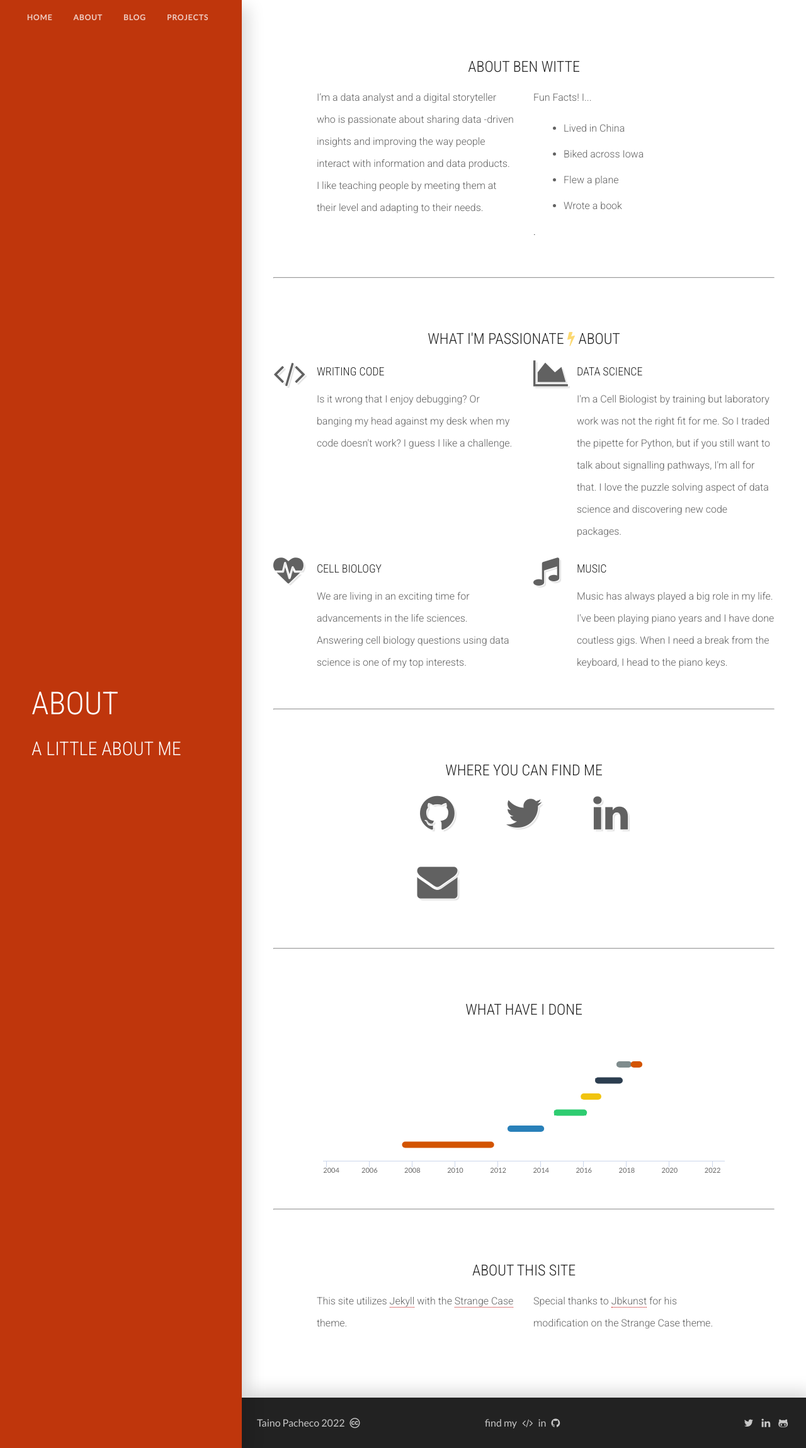
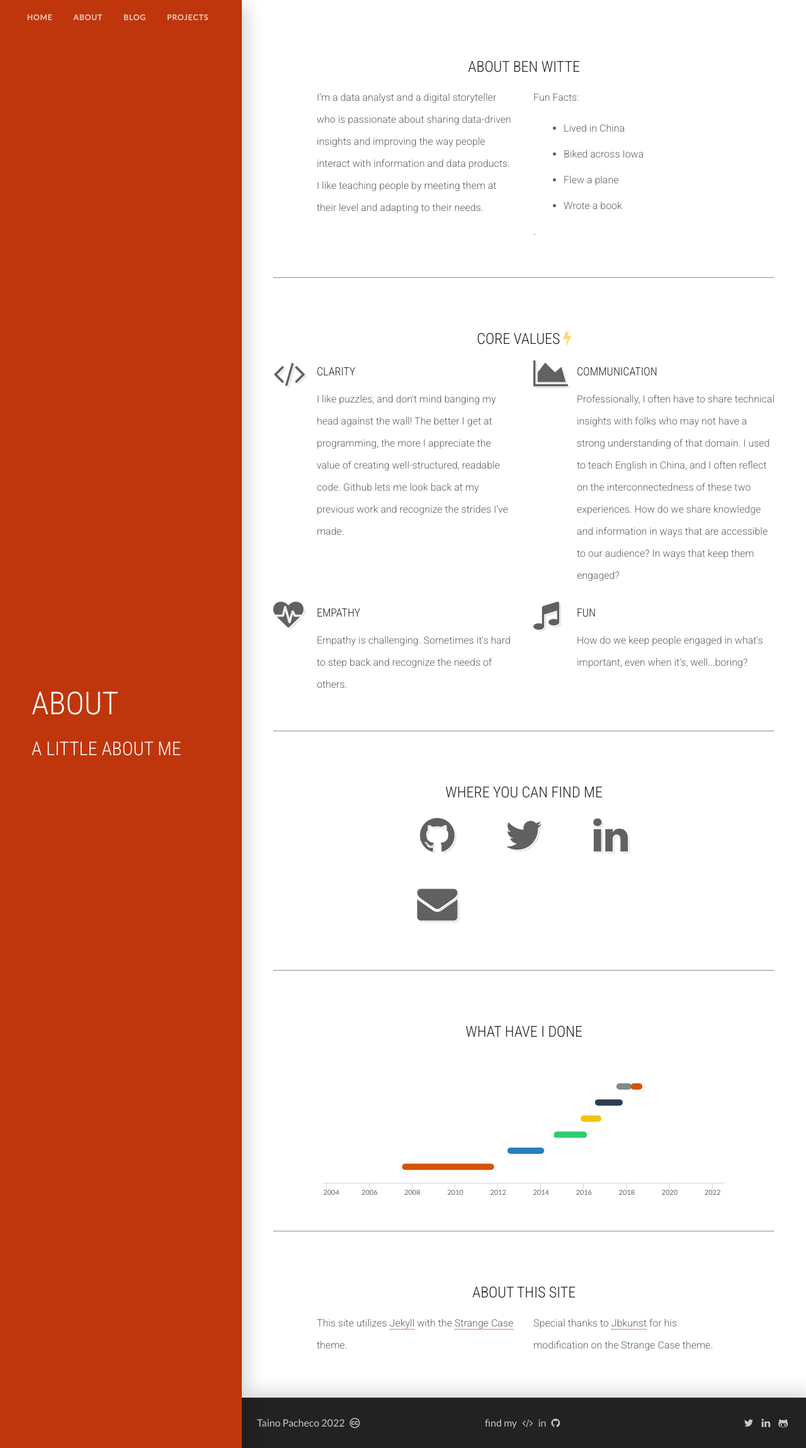
Before and after one commit to benwitte/benwitte.github.io, a Jekyll site: the page built from _pages/about.html, in a window 1280 px wide. Shown: the whole page at 63% size. Built offline with Jekyll 4.4.1, drawn with Linux system fonts in a browser that asks for light colours; nearby versions of some CDN libraries.

Commit message:
updating core values

```diff
--- a/_pages/about.html
+++ b/_pages/about.html
@@ -15,13 +15,14 @@ favicon: favicon-Code.ico
         <h2>About Ben Witte</h2>
       </div>
       <div class="col-md-5 col-sm-12 col-md-offset-1">
-        <p>I’m a data analyst and a digital storyteller who is passionate about sharing data -driven insights and improving
-          the way people interact with information and data products. I like teaching people by meeting them at their
-          level and adapting to their needs.
+        <p>I’m a data analyst and a digital storyteller who is passionate about sharing <b>data-driven insights</b> and improving
+          the way people <b>interact</b> with information and data products.
+
+          I like teaching people by meeting them at their level and adapting to their needs.
         </p>
       </div>
       <div class="col-md-5 col-sm-12">
-        <p>Fun Facts! I...
+        <p><b> Fun Facts: </b>
         <ul>
           <li>Lived in China</li>
           <li>Biked across Iowa</li>
@@ -36,7 +37,7 @@ favicon: favicon-Code.ico
 
     <div class="row">
       <div class="col-md-12 text-center">
-        <h2>What I'm passionate <span class="yellow pulse fa fa-bolt"></span> about</h2>
+        <h2> Core Values <span class="yellow pulse fa fa-bolt"></span> </h2>
       </div>
       <div class="col-md-1 text-center">
         <p>
@@ -44,11 +45,14 @@ favicon: favicon-Code.ico
         </p>
       </div>
       <div class="col-md-5 col-sm-10">
-        <h3>Writing Code</h3>
+        <h3>Clarity</h3>
         <p>
-          Is it wrong that I enjoy debugging?
-          Or banging my head against my desk when my code doesn't work?
-          I guess I like a challenge.
+          I like puzzles, and don't mind banging my head against the wall!
+
+
+          The better I get at programming,
+          the more I appreciate the value of creating well-structured, readable code. Github lets me look back
+          at my previous work and recognize the strides I've made.
         </p>
       </div>
       <div class="col-md-1 text-center">
@@ -57,11 +61,12 @@ favicon: favicon-Code.ico
         </p>
       </div>
       <div class="col-md-5 col-sm-10">
-        <h3>Data Science</h3>
+        <h3>Communication</h3>
         <p>
-          I'm a Cell Biologist by training but laboratory work was not the right fit for me.
-          So I traded the pipette for Python, but if you still want to talk about signalling pathways,
-          I'm all for that.  I love the puzzle solving aspect of data science and discovering new code packages.
+           Professionally, I often have to share technical insights with folks who may not have a strong understanding
+           of that domain. I used to teach English in China, and I often reflect on the interconnectedness of these two
+           experiences. How do we share knowledge and information in ways that are accessible to our audience? In ways
+           that keep them engaged?
         </p>
       </div>
       <div class="col-md-1 text-center">
@@ -70,10 +75,9 @@ favicon: favicon-Code.ico
         </p>
       </div>
       <div class="col-md-5 col-sm-10">
-        <h3>Cell Biology</h3>
+        <h3>Empathy</h3>
         <p>
-          We are living in an exciting time for advancements in the life sciences.
-          Answering cell biology questions using data science is one of my top interests.
+          Empathy is challenging. Sometimes it's hard to step back and recognize the needs of others.
         </p>
       </div>
       <div class="col-md-1 text-center">
@@ -82,11 +86,9 @@ favicon: favicon-Code.ico
         </p>
       </div>
       <div class="col-md-5 col-sm-10">
-        <h3>Music</h3>
+        <h3>Fun</h3>
         <p>
-          Music has always played a big role in my life.  I've been playing piano years
-          and I have done coutless gigs.  When I need a break from the keyboard, I head to
-          the piano keys.
+          How do we keep people engaged in what's important, even when it's, well...boring?
         </p>
       </div>
     </div>
```
